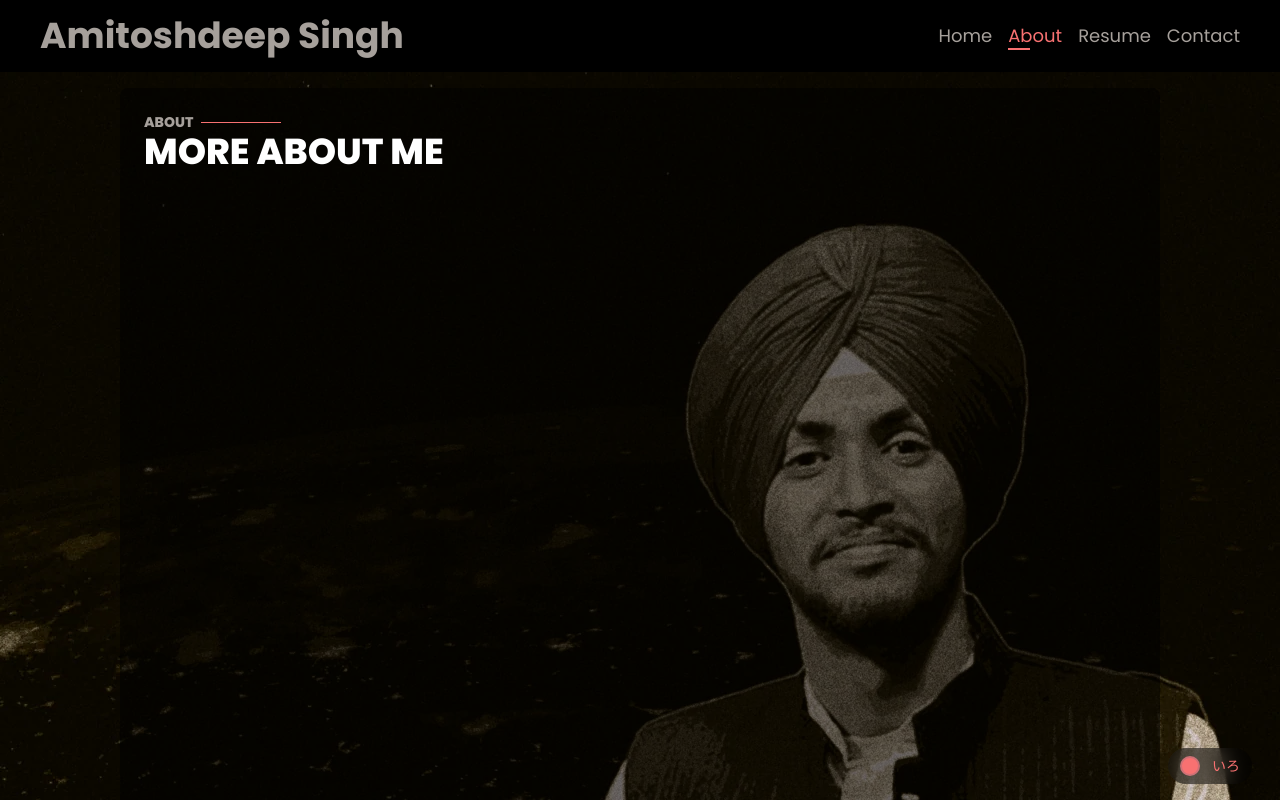
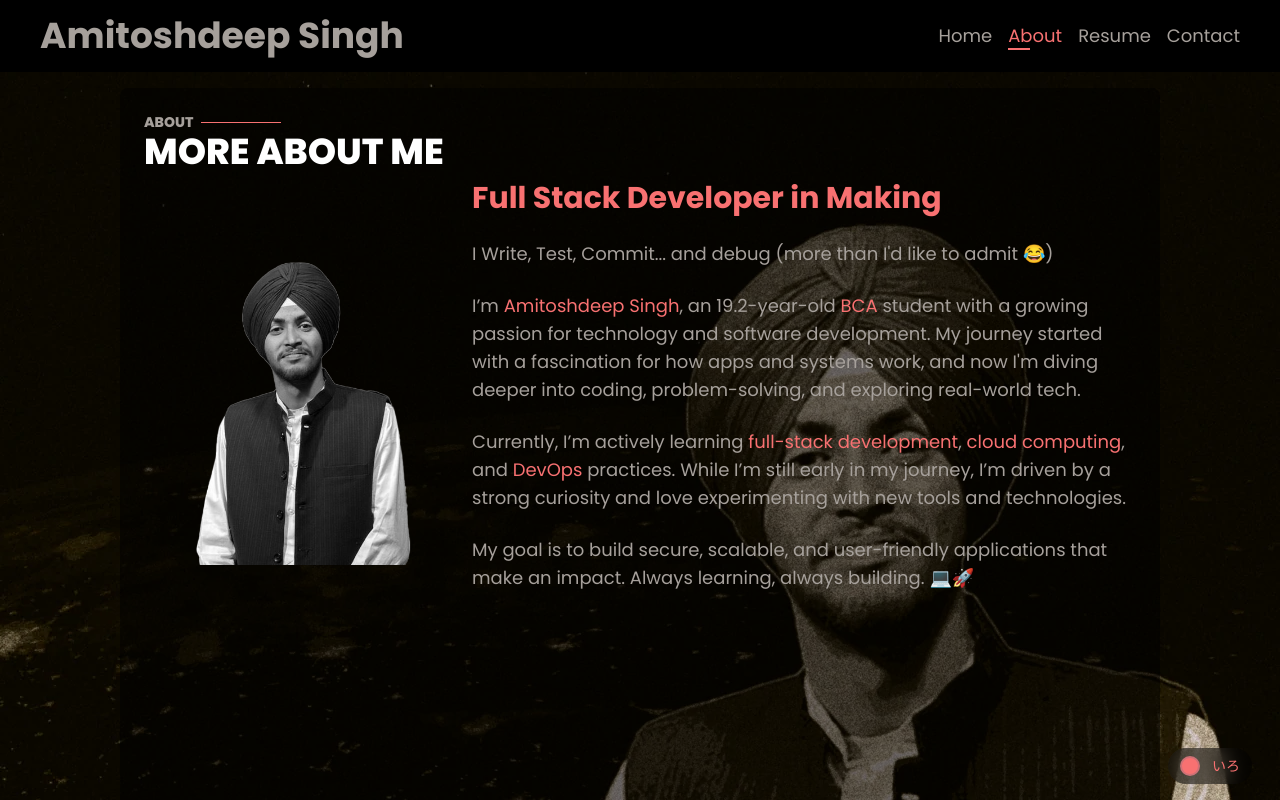
Before and after one commit to Amitoshdeep/Dev-folio, a React (Vite) app: page /About in a window 1280 px wide. Built offline with nearby package versions, Linux system fonts and the light colour scheme.

Commit message:
age calc

```diff
--- a/src/App.jsx
+++ b/src/App.jsx
@@ -10,7 +10,6 @@ import Contact from './pages/Contact'
 // Importing components
 import ClickSpark from './reactBitz/ClickSpark'
 import Navbar from './components/Navbar'
-import ScrollToTop from './components/ScrollToTop'
 import NotFound from './pages/NotFound'
 
 // For Color Toggle
@@ -47,7 +46,6 @@ function App() {
       >
 
         <Navbar/>
-        <ScrollToTop />
 
         <Routes>
 
--- a/src/components/ScrollToTop.jsx
+++ /dev/null
@@ -1,20 +0,0 @@
-// ScrollToTop.jsx
-import { useEffect } from "react";
-import { useLocation } from "react-router-dom";
-
-export default function ScrollToTop() {
-  const { pathname } = useLocation();
-
-  useEffect(() => {
-    // scroll after a small delay to ensure the page element exists
-    setTimeout(() => {
-      window.scrollTo({
-        top: 0,
-        left: 0,
-        behavior: "smooth", // optional smooth scroll
-      });
-    }, 10);
-  }, [pathname]);
-
-  return null;
-}
--- /dev/null
+++ b/src/hooks/useRefScrollTo.jsx
@@ -0,0 +1,12 @@
+import { useEffect } from "react";
+import { useLocation } from "react-router-dom";
+
+export const useRefScrollTo = (ref) => {
+  const { pathname } = useLocation();
+
+  useEffect(() => {
+    if (ref && ref.current) {
+      ref.current.scrollIntoView({ behavior: "auto", block: "start" });
+    }
+  }, [pathname, ref]);
+};
--- a/src/pages/About.jsx
+++ b/src/pages/About.jsx
@@ -1,10 +1,36 @@
-import React from 'react';
+import React, { useEffect, useState } from 'react';
 import { motion } from 'framer-motion';
 
 // Importing Components
 import Heading from '../components/Heading';
 
 function About() {
+  const [age, setAge] = useState({});
+
+  useEffect(()=>{
+    const birthDate = new Date("2006-08-18T00:00:00"); // Replace with your DOB
+
+    function updateAge() {
+      const now = new Date();
+      const ageInMs = now - birthDate;
+      const ageInYears = ageInMs / (1000 * 60 * 60 * 24 * 365.25);
+
+      const ageIn1 = ageInYears.toFixed(1);
+      const ageIn9 = ageInYears.toFixed(9);
+
+      setAge({
+        oneDecimal: ageIn1,
+        nineDecimal: ageIn9
+      })
+
+    }
+
+    updateAge(); // Initial call
+    const interval = setInterval(updateAge, 100);
+    return () => clearInterval(interval);
+
+  },[]);
+
   return (
     <motion.div
       className='h-full w-full flex justify-center items-center p-4'
@@ -13,11 +39,38 @@ function About() {
       exit={{ opacity: 0, y: 50 }}      // Fade out while moving down
       transition={{ duration: 1.8 }}
     >
-      <div className='h-full bg-black/50 w-5/6 flex flex-col p-4 rounded-lg'>
+      <div className='h-full bg-black/50 w-5/6 flex flex-col p-4 rounded-lg text-stone-400'>
         {/* Your content here */}
 
+        {/* Heading */}
         <div className='h-max'>
           <Heading title="ABOUT" subHead="More about me"/>
+        </div>
+
+        {/* About me */}
+        <div className='min-h-1/2 w-full flex'>
+
+          {/* img div */}
+          <div className=' w-2/6 flex justify-center items-center grayscale-100'>
+            <img src="/imgs/me.png" alt="Me" className='object-cover h-2/3' />
+          </div>
+
+          {/* Information */}
+          <div className='flex w-2/3 text-lg flex-col gap-6'>
+            {/* Fake Job title LOL */}
+            <h2 className='text-3xl font-bold accent'>
+              Full Stack Developer in Making
+            </h2>
+
+            <p>I Write, Test, Commit... and debug (more than I'd like to admit 😂)</p>
+
+            <p>I’m <span class="accent">Amitoshdeep Singh</span>, an <span>{age.oneDecimal}</span>-year-old <span class="accent">BCA</span> student with a growing passion for technology and software development. My journey started with a fascination for how apps and systems work, and now I'm diving deeper into coding, problem-solving, and exploring real-world tech.</p>
+            <p>Currently, I’m actively learning <span class="accent">full-stack development</span>, <span class="accent">cloud computing</span>, and <span class="accent">DevOps</span> practices. While I’m still early in my journey, I’m driven by a strong curiosity and love experimenting with new tools and technologies.</p>
+            <p>My goal is to build secure, scalable, and user-friendly applications that make an impact. Always learning, always building. 💻🚀</p>
+
+          </div>
+
+
         </div>
 
 
```
Also changed, not shown: 1 other file (tests, documents, lock files or other folders).
